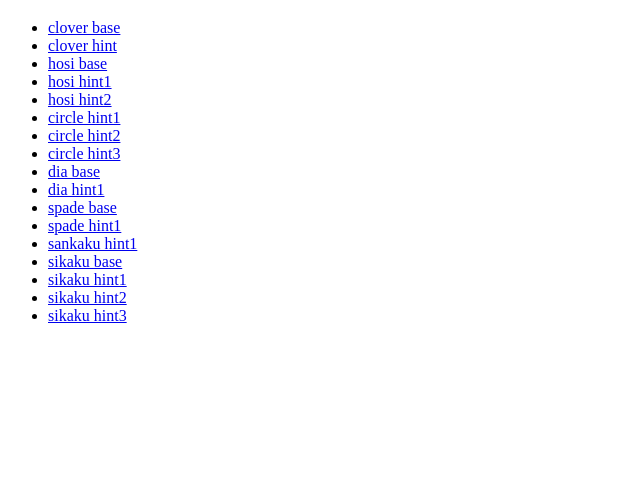
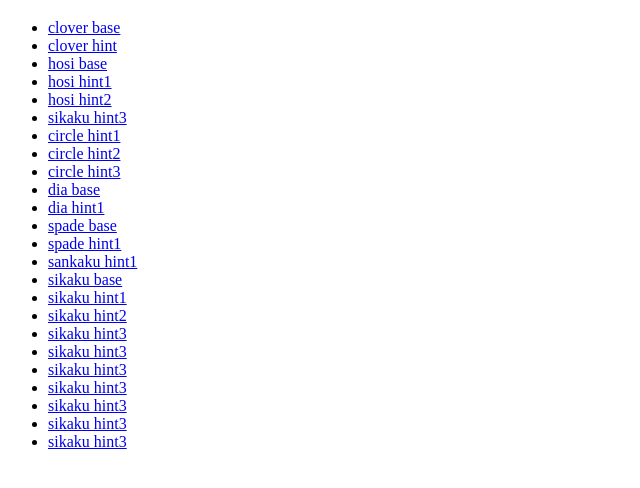
Before and after one commit to agesgiao/QR-game, a plain HTML site: page index.html in a window 1280 px wide. Shown: the part 70-558 px from the top of the page, without its empty margins (0-640 px from the left). Drawn offline with Linux system fonts and the light colour scheme.

Commit message:
Update index.html

```diff
--- a/index.html
+++ b/index.html
@@ -32,6 +32,7 @@
 			   <li><a href="hosi.html">hosi base</a></li>
 			   <li><a href="hosi1.html">hosi hint1</a></li>
 			   <li><a href="hosi2.html">hosi hint2</a></li>
+			   <li><a href="circle.html">sikaku hint3</a></li>
 			   <li><a href="circle1.html">circle hint1</a></li>
 			   <li><a href="circle2.html">circle hint2</a></li>
 			   <li><a href="circle3.html">circle hint3</a></li>
@@ -44,6 +45,12 @@
 			   <li><a href="sikaku1.html">sikaku hint1</a></li>
 			   <li><a href="sikaku2.html">sikaku hint2</a></li>
 			   <li><a href="sikaku3.html">sikaku hint3</a></li>
+			   <li><a href="hart.html">sikaku hint3</a></li>
+			   <li><a href="hart1.html">sikaku hint3</a></li>
+			   <li><a href="hart2.html">sikaku hint3</a></li>
+			   <li><a href="hart3.html">sikaku hint3</a></li>
+			   <li><a href="x.html">sikaku hint3</a></li>
+			   <li><a href="x1.html">sikaku hint3</a></li>
 		      </ul>
 	        </nav>
         </div><!-- /.home-content -->
```
